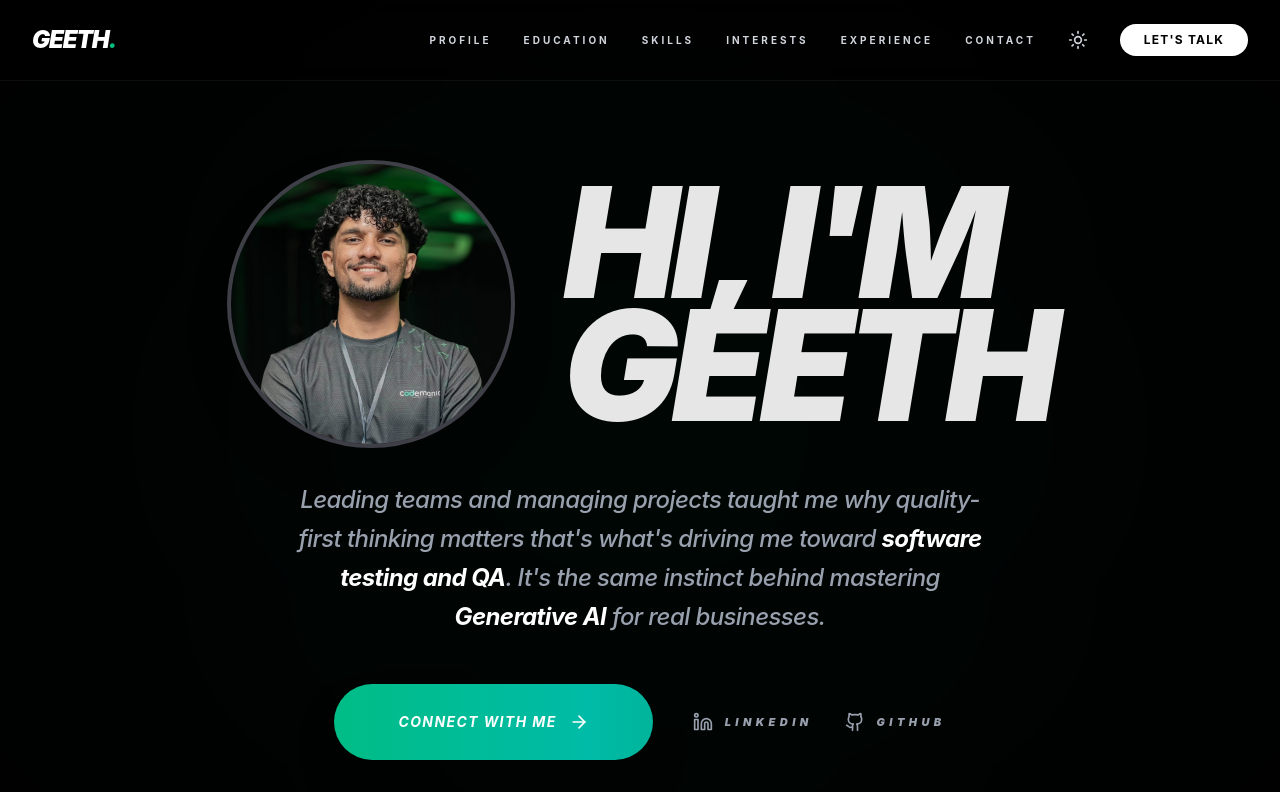
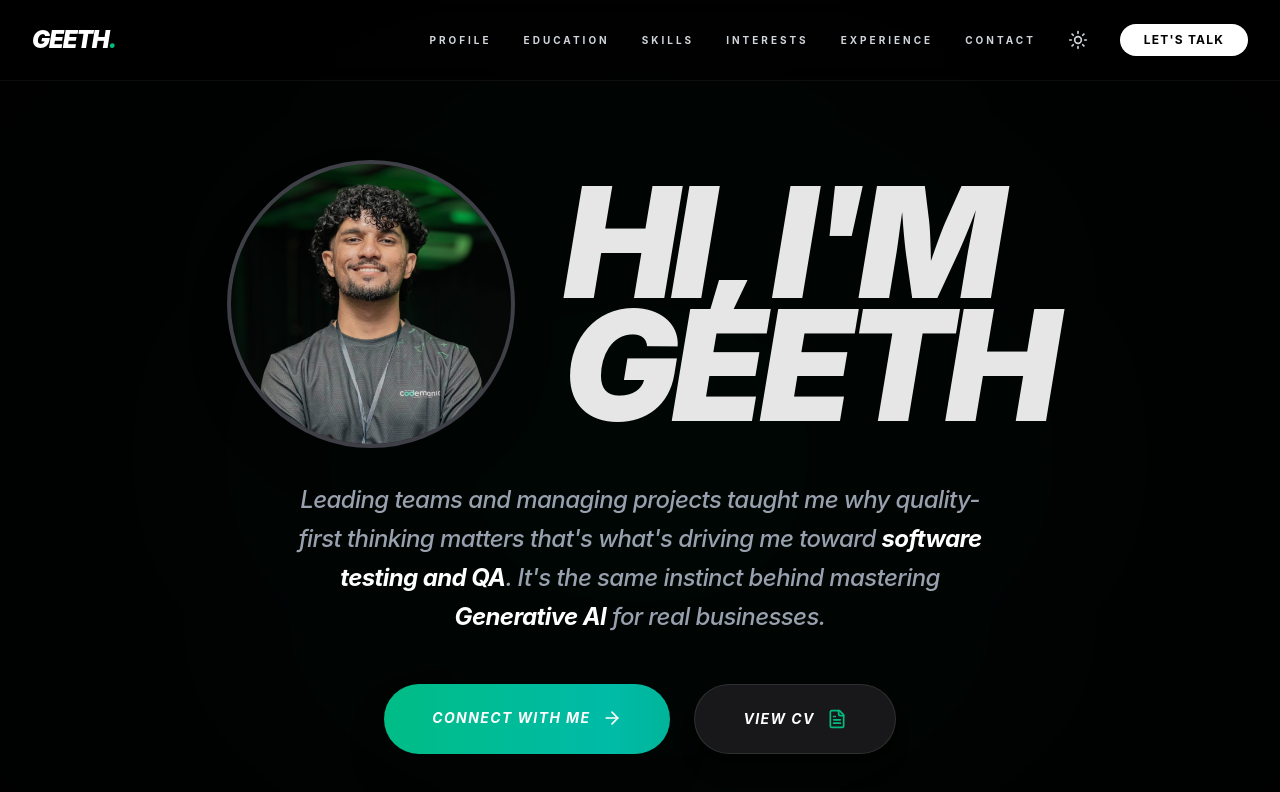
Before and after one commit to geeth-rp/portfolio-geeth, a React (Vite) app: page / in a window 1280 px wide. Shown: the top 792 px of the page. Built offline with nearby package versions, Linux system fonts and the light colour scheme.

Commit message:
Add CV file and button to Hero section

```diff
--- a/App.jsx
+++ b/App.jsx
@@ -6,6 +6,7 @@ import {
   CheckCircle2, Megaphone, Sun, Moon, FileText, Layout, ExternalLink
 } from 'lucide-react';
 import profileImg from './profile.png';
+import cvFile from './Geeth_CV_OG.pdf';
 
 // Animation Hook for smooth reveal
 const RevealOnScroll = ({ children, delay = "0", className = "" }) => {
@@ -128,13 +129,19 @@ const Hero = () => {
               Leading teams and managing projects taught me why quality-first thinking matters that's what's driving me toward <span className="text-zinc-900 dark:text-white font-bold">software testing and QA</span>. It's the same instinct behind mastering <span className="text-zinc-900 dark:text-white font-bold">Generative AI</span> for real businesses.
             </p>
 
-            <div className="flex flex-col md:flex-row gap-10 justify-center items-center">
-              <a href="#contact" className="group relative px-16 py-7 rounded-full font-black text-sm uppercase tracking-[0.3em] overflow-hidden transition-all hover:scale-105 active:scale-95 shadow-2xl">
-                <div className="absolute inset-0 bg-gradient-to-r from-emerald-500 via-teal-500 to-emerald-600 animate-gradient-xy"></div>
-                <span className="relative text-white z-10 flex items-center gap-3 italic font-bold tracking-widest">CONNECT WITH ME <ArrowRight size={20} /></span>
-              </a>
+            <div className="flex flex-col gap-10 items-center justify-center">
+              <div className="flex flex-col md:flex-row gap-6">
+                <a href="#contact" className="group relative px-12 py-6 rounded-full font-black text-sm uppercase tracking-[0.3em] overflow-hidden transition-all hover:scale-105 active:scale-95 shadow-2xl">
+                  <div className="absolute inset-0 bg-gradient-to-r from-emerald-500 via-teal-500 to-emerald-600 animate-gradient-xy"></div>
+                  <span className="relative text-white z-10 flex items-center gap-3 italic font-bold tracking-widest">CONNECT WITH ME <ArrowRight size={20} /></span>
+                </a>
 
-              <div className="flex gap-8 items-center">
+                <a href={cvFile} target="_blank" rel="noopener noreferrer" className="group relative px-12 py-6 rounded-full font-black text-sm uppercase tracking-[0.3em] overflow-hidden transition-all hover:scale-105 active:scale-95 shadow-xl bg-white dark:bg-zinc-900 text-zinc-900 dark:text-white border border-zinc-200 dark:border-white/10 hover:border-emerald-500 dark:hover:border-emerald-500 flex items-center justify-center">
+                  <span className="relative z-10 flex items-center gap-3 italic font-bold tracking-widest">VIEW CV <FileText size={20} className="text-emerald-500" /></span>
+                </a>
+              </div>
+
+              <div className="flex gap-8 items-center justify-center">
                 <a href="https://linkedin.com/in/Geeth-Rangika-Pelpola" target="_blank" rel="noopener noreferrer" className="text-zinc-600 dark:text-gray-400 hover:text-emerald-600 dark:hover:text-white transition-colors flex items-center gap-3 uppercase text-[11px] tracking-[0.4em] font-black italic">
                   <Linkedin size={20} /> LINKEDIN
                 </a>
```
Also changed, not shown: 1 other file (tests, documents, lock files or other folders).
